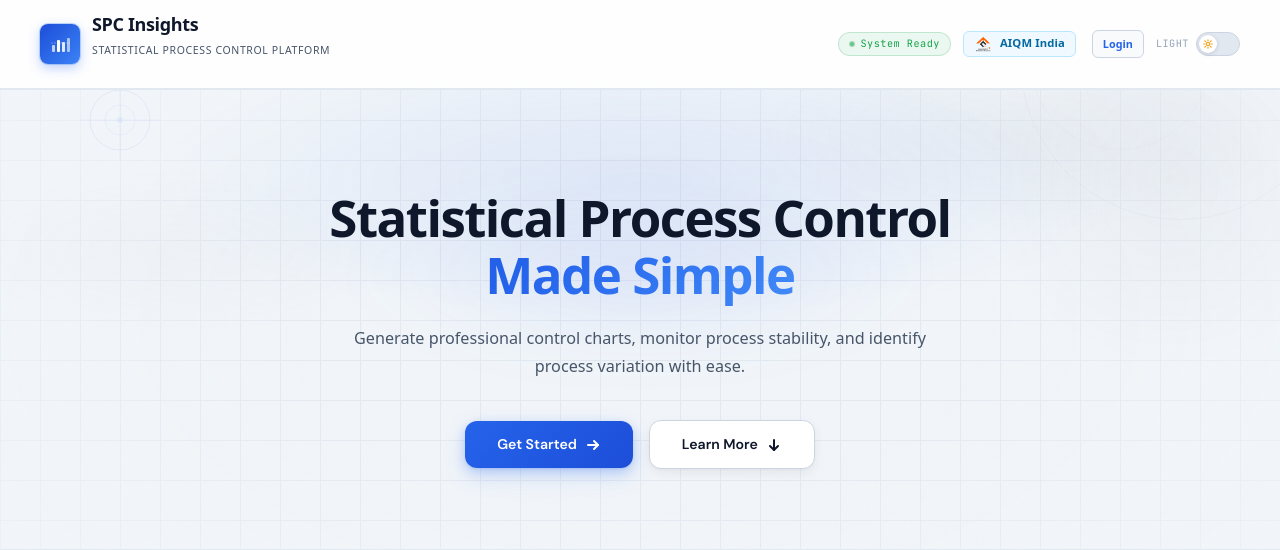
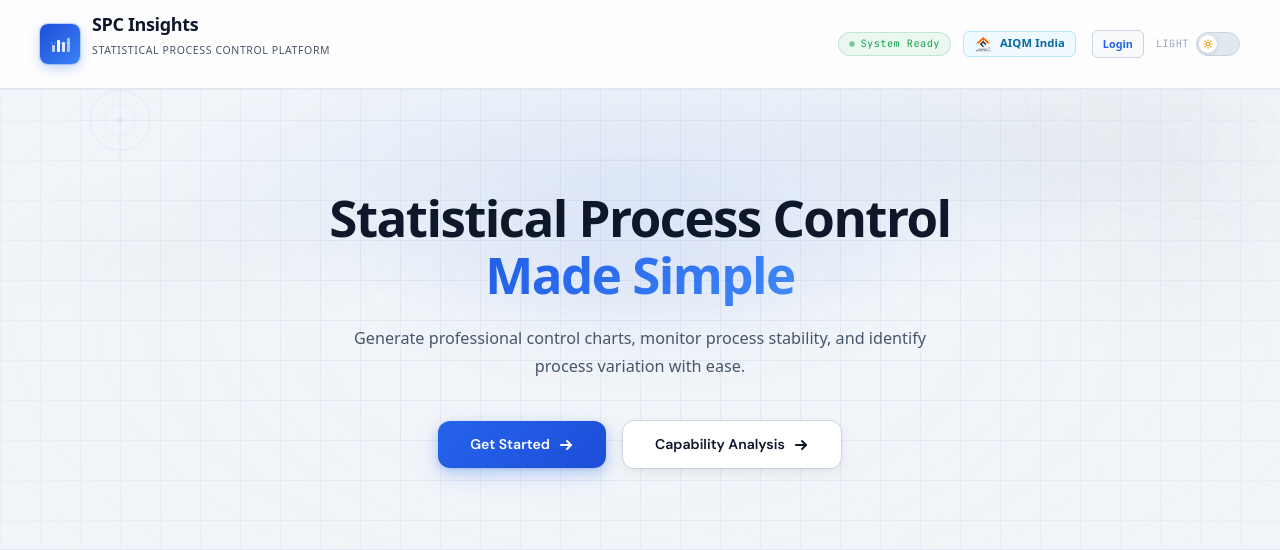
Before and after one commit to Aniket182001/spc-web-app, a Flask app: page / in a window 1280 px wide. Shown: the top 550 px of the page. Run offline with Flask 3, Linux system fonts and the light colour scheme; some libraries are stand-ins or nearby versions.

Commit message:
Add Process Capability Tools to homepage and update hero section

```diff
--- a/templates/home.html
+++ b/templates/home.html
@@ -1098,11 +1098,11 @@
         <polyline points="9 4 13 8 9 12"/>
       </svg>
     </a>
-    <a href="#supported-charts" class="btn-hero-secondary" id="hero-learn-more">
-      Learn More
+    <a href="{{ url_for('capability.capability_home') }}" class="btn-hero-secondary" id="hero-capability">
+      Capability Analysis
       <svg viewBox="0 0 16 16" fill="none" stroke="currentColor" stroke-width="2" stroke-linecap="round" stroke-linejoin="round">
-        <line x1="8" y1="3" x2="8" y2="13"/>
-        <polyline points="4 9 8 13 12 9"/>
+        <line x1="3" y1="8" x2="13" y2="8"/>
+        <polyline points="9 4 13 8 9 12"/>
       </svg>
     </a>
   </div>
@@ -1358,6 +1358,38 @@
   </div>
 </section>
 
+<!-- ── CAPABILITY TOOLS ─────────────────────────────── -->
+<section class="charts-section home-section" id="capability-tools">
+  <div class="charts-section-header">
+    <div class="home-section-eyebrow">Additional Analysis</div>
+    <h2 class="home-section-title">Process Capability Tools</h2>
+    <p class="home-section-subtitle">
+      Evaluate your process performance against specification limits.
+    </p>
+  </div>
+
+  <div class="charts-grid">
+    <!-- Capability Analysis -->
+    <div class="chart-card">
+      <div class="chart-card-header">
+        <div class="chart-card-icon">
+          <svg viewBox="0 0 16 16" fill="none" xmlns="http://www.w3.org/2000/svg">
+            <path d="M2 13h12M4 10v3M8 6v7M12 4v9" stroke="currentColor" stroke-width="1.5" stroke-linecap="round" stroke-linejoin="round"/>
+          </svg>
+        </div>
+        <h3>Capability Analysis</h3>
+      </div>
+      <div class="chart-card-body">
+        <p>Analyze process capability using Cp, Cpk, Pp and Ppk with histogram and PDF reports.</p>
+        <a href="{{ url_for('capability.capability_home') }}" class="btn-know-more">
+          Open Capability Analysis
+          <svg viewBox="0 0 16 16" fill="none" stroke="currentColor" stroke-width="2" stroke-linecap="round" stroke-linejoin="round"><line x1="3" y1="8" x2="13" y2="8"/><polyline points="9 4 13 8 9 12"/></svg>
+        </a>
+      </div>
+    </div>
+  </div>
+</section>
+
 <!-- ── CTA ───────────────────────────────────────────── -->
 <div class="section-band section-band--cta">
 <section class="cta-section home-section" id="cta">
```
